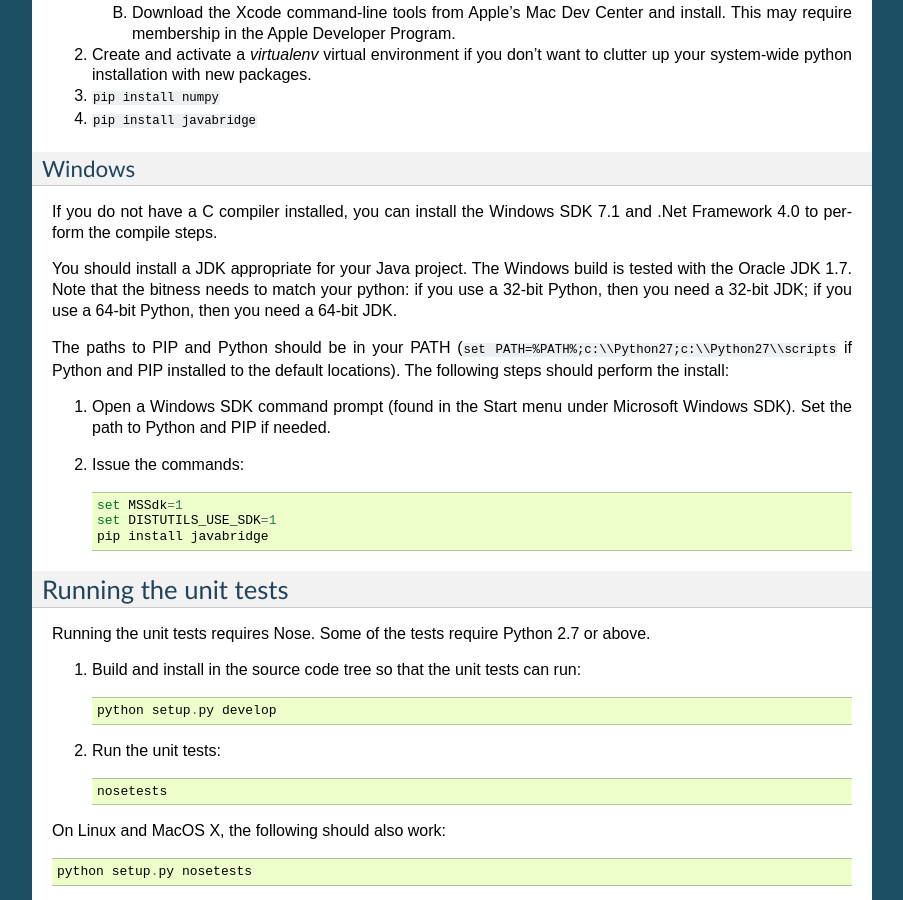
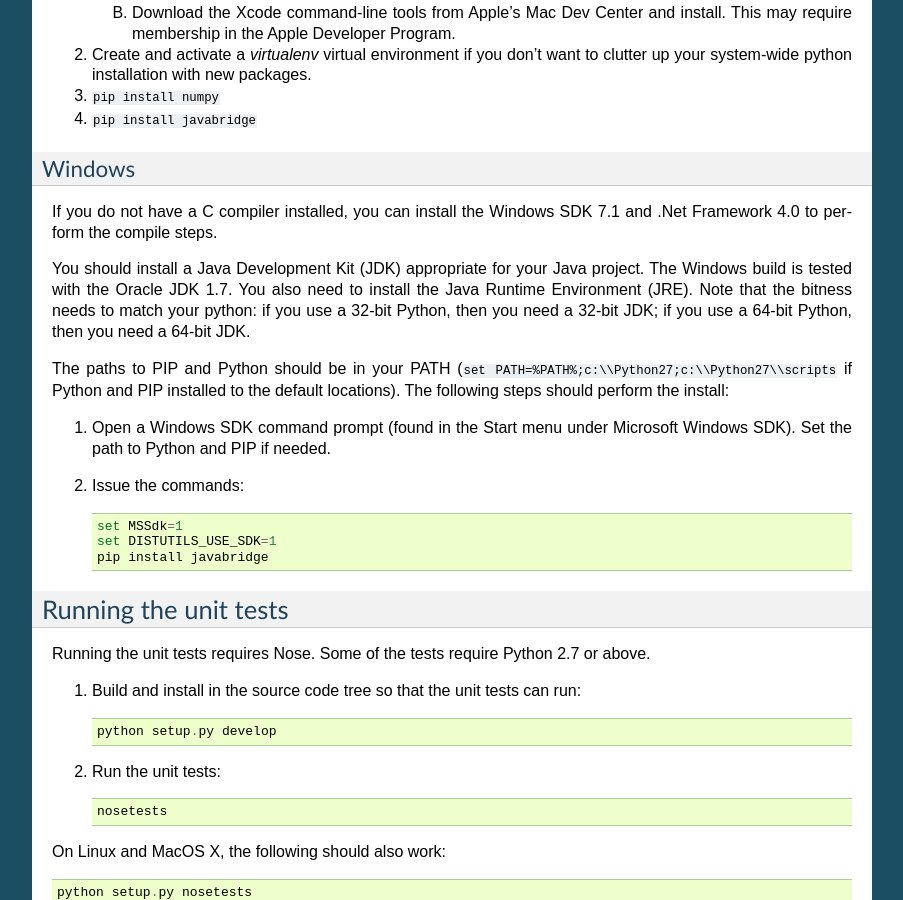
Before and after one commit to LeeKamentsky/python-javabridge, a Sphinx documentation site: the page built from docs/installation.rst, in a window 1280 px wide and 900 px high, scrolled down 1083 px. Shown: the whole window, without its empty margins (198-1101 px from the left). Built offline with Sphinx 7.4.7, drawn with Linux system fonts in a browser that asks for light colours.

Commit message:
Doc: JRE must be installed separately on Windows.
Fixes #21

```diff
--- a/docs/installation.rst
+++ b/docs/installation.rst
@@ -83,11 +83,12 @@ Windows
 If you do not have a C compiler installed, you can install the Windows
 SDK 7.1 and .Net Framework 4.0 to perform the compile steps.
 
-You should install a JDK appropriate for your Java project. The
-Windows build is tested with the Oracle JDK 1.7.  Note that the
-bitness needs to match your python: if you use a 32-bit Python, then
-you need a 32-bit JDK; if you use a 64-bit Python, then you need a
-64-bit JDK.
+You should install a Java Development Kit (JDK) appropriate for your
+Java project. The Windows build is tested with the Oracle JDK 1.7. You
+also need to install the Java Runtime Environment (JRE).  Note that
+the bitness needs to match your python: if you use a 32-bit Python,
+then you need a 32-bit JDK; if you use a 64-bit Python, then you need
+a 64-bit JDK.
 
 The paths to PIP and Python should be in your PATH (``set
 PATH=%PATH%;c:\\Python27;c:\\Python27\\scripts`` if Python and PIP
```
